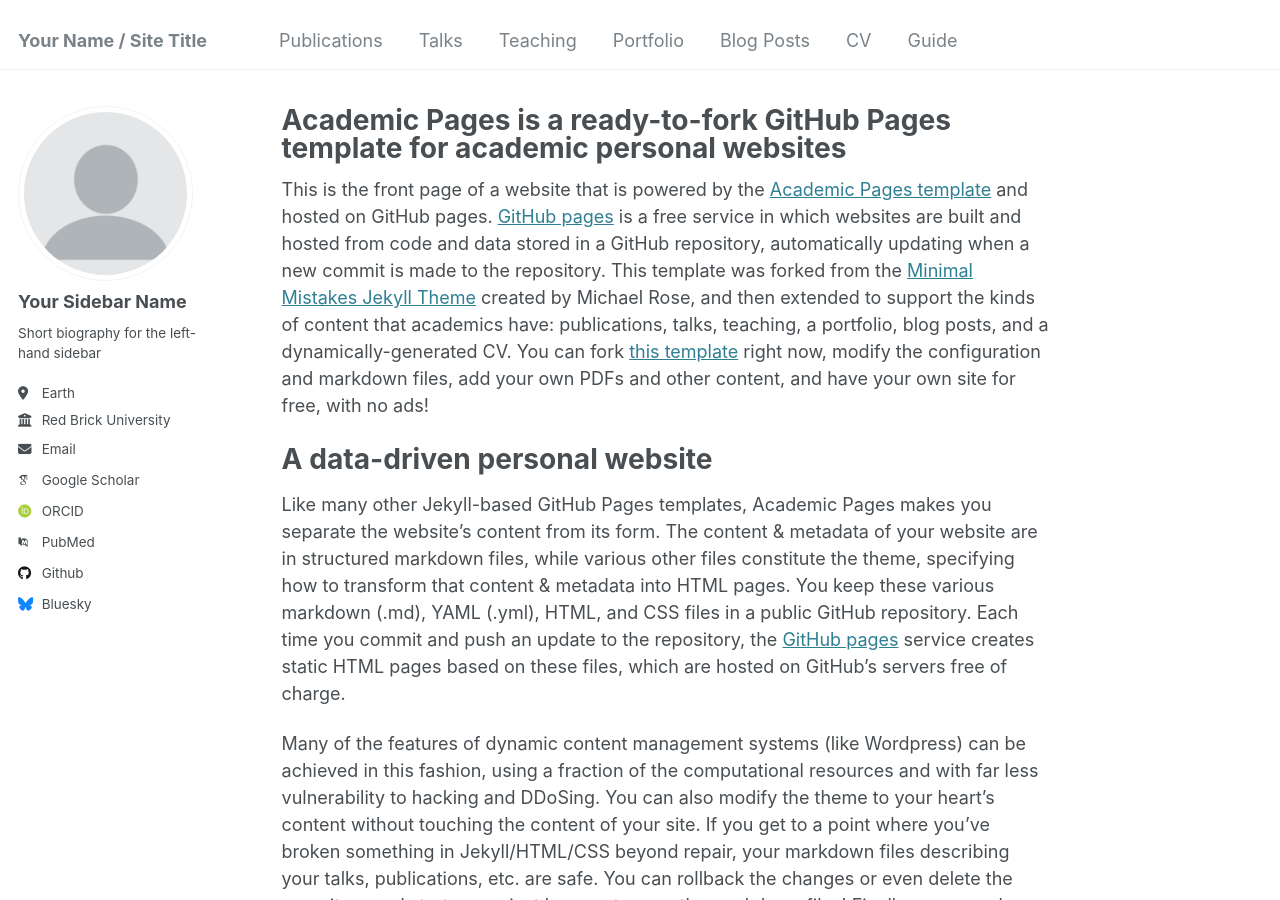
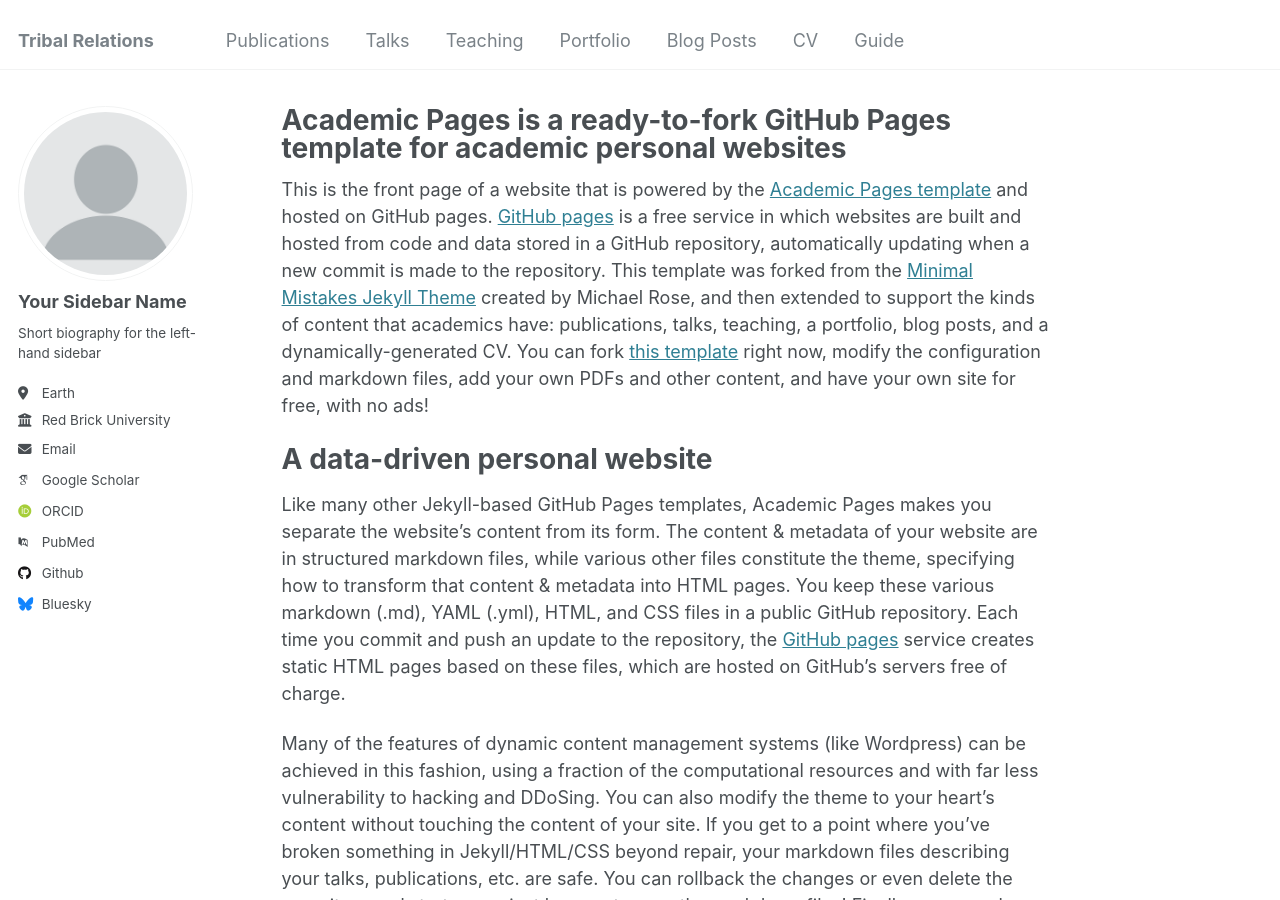
Before and after one commit to colt-jensen/TRWG, a Jekyll site: the page built from _pages/about.md, in a window 1280 px wide and 900 px high. Built offline with Jekyll 4.4.1, drawn with Linux system fonts in a browser that asks for light colours; some web fonts are replaced.

Commit message:
Update _config.yml

```diff
--- a/_config.yml
+++ b/_config.yml
@@ -8,13 +8,13 @@
 
 # Basic Site Settings
 locale                   : "en-US"
-title                    : "Your Name / Site Title"
+title                    : "Tribal Relations"
 title_separator          : "-"
 name                     : &name "Your Name"
 description              : &description "personal description"
-url                      : https://academicpages.github.io # the base hostname & protocol for your site e.g. "https://[your GitHub username].github.io"
+url                      : https://trwg.github.io # the base hostname & protocol for your site e.g. "https://[your GitHub username].github.io"
 baseurl                  : "" # the subpath of your site, e.g. "/blog"
-repository               : "academicpages/academicpages.github.io"
+repository               : "colt-jensen/trwg.github.io"
 
 # Site Author - The following control what appear as part of the author content on the side bar.
 #               If a field is blank the icon and link will not appear, otherwise it will be shown.
```
